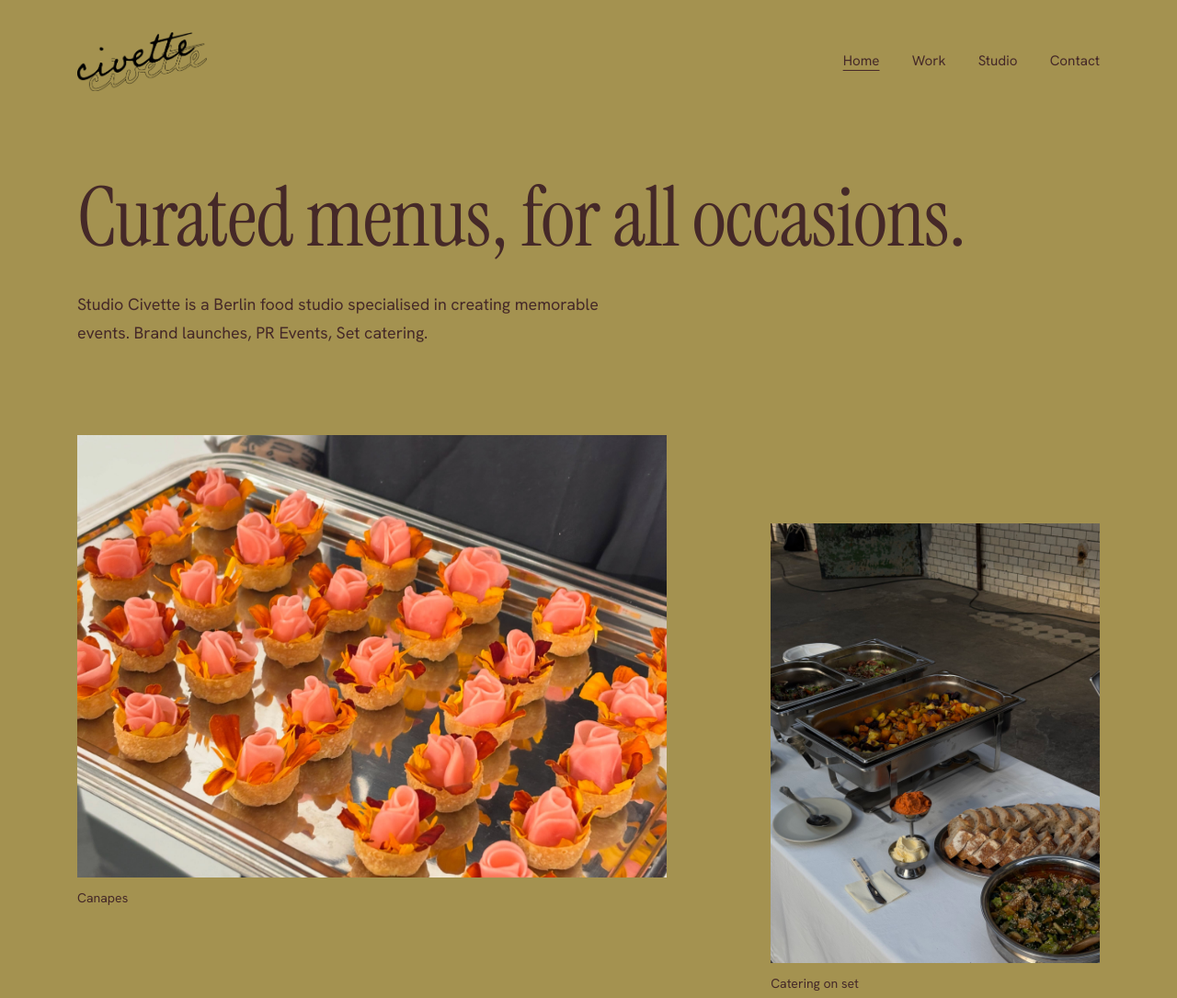
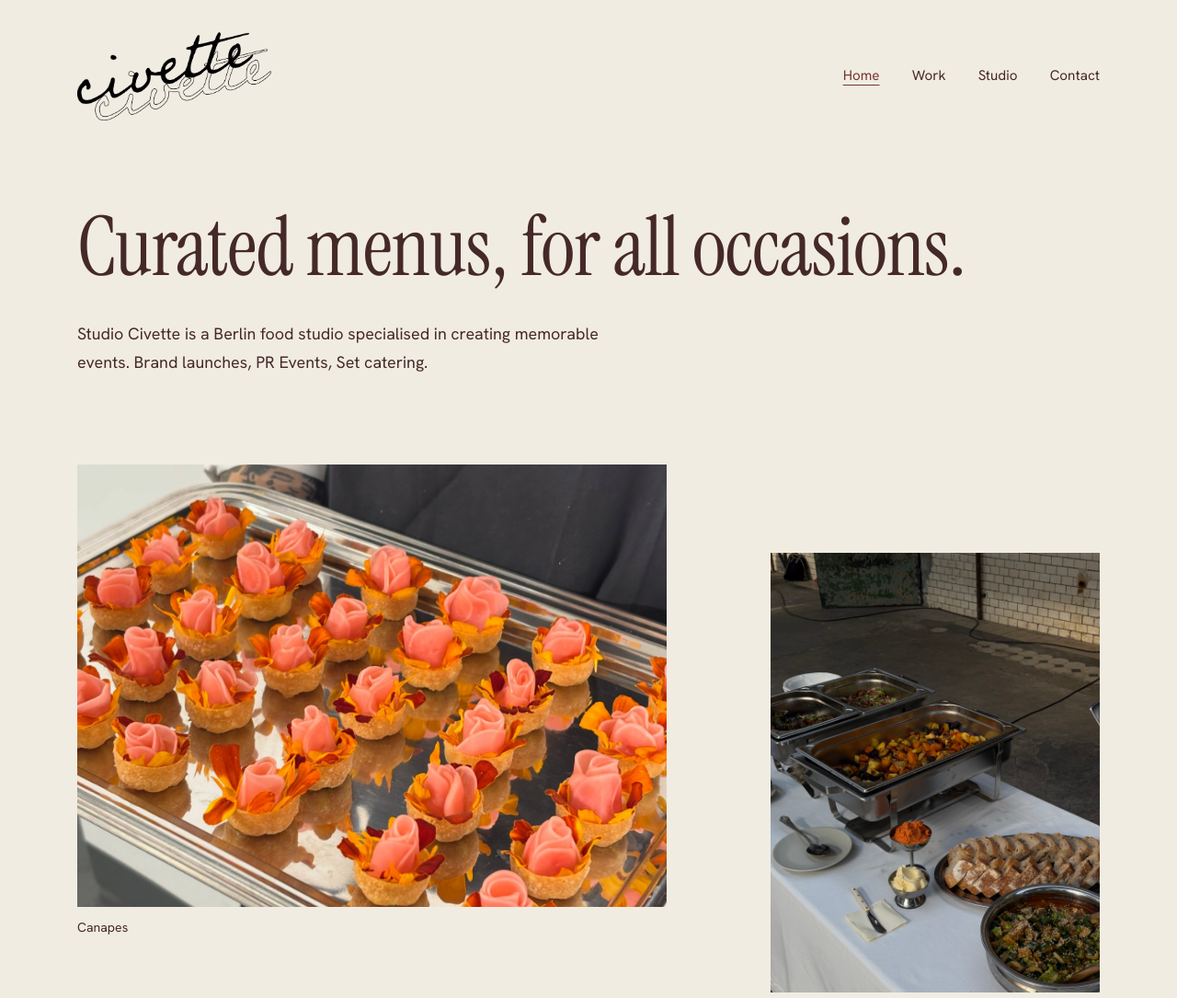
Before and after one commit to niklassorof-alt/studio-civette, a plain HTML site: page index.html in a window 1280 px wide. Shown: the top 1085 px of the page at 92% size. Drawn offline with Linux system fonts and the light colour scheme.

Commit message:
Add files via upload

```diff
--- a/style.css
+++ b/style.css
@@ -1,5 +1,5 @@
 :root{
-  --stone:#A49250; --stone-deep:#8F7F43; --pine:#452928; --sage:#74362D; --muted:#452928; --burg:#74362D;
+  --stone:#F1ECE2; --stone-deep:#DDD5C5; --pine:#452928; --sage:#74362D; --muted:#452928; --burg:#74362D;
   --serif:'Instrument Serif', Georgia, serif;
   --sans:'Hanken Grotesk', 'Helvetica Neue', Arial, sans-serif;
 }
@@ -69,9 +69,11 @@ footer .wrap{ display:flex; justify-content:space-between; gap:1rem; flex-wrap:w
 }
 
 .mark{ display:block; line-height:0; }
-.mark img{ height:64px; width:auto; display:block; }
-@media (max-width:820px){ .mark img{ height:48px; } }
+.mark img{ height:96px; width:auto; display:block; }
+@media (max-width:820px){ .mark img{ height:64px; } }
 
 h1, h2, .closer p, .offer dt{ color:var(--pine); }
 
 img.shot{ display:block; width:100%; height:auto; object-fit:cover; }
+
+a:hover, nav a[aria-current]{ color:var(--burg); }
```
